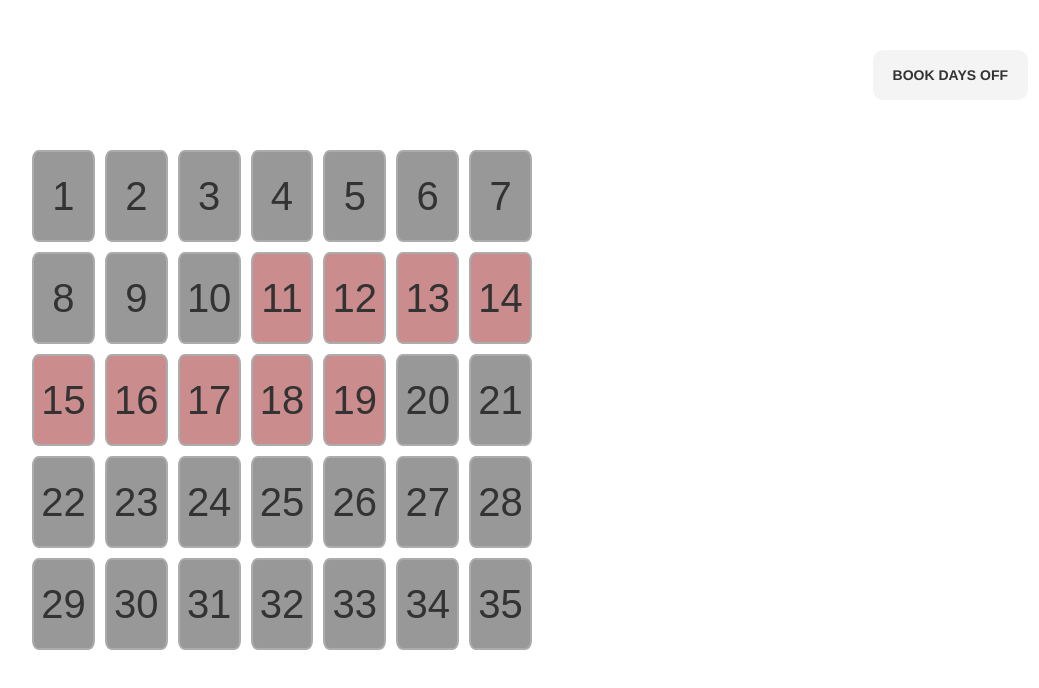
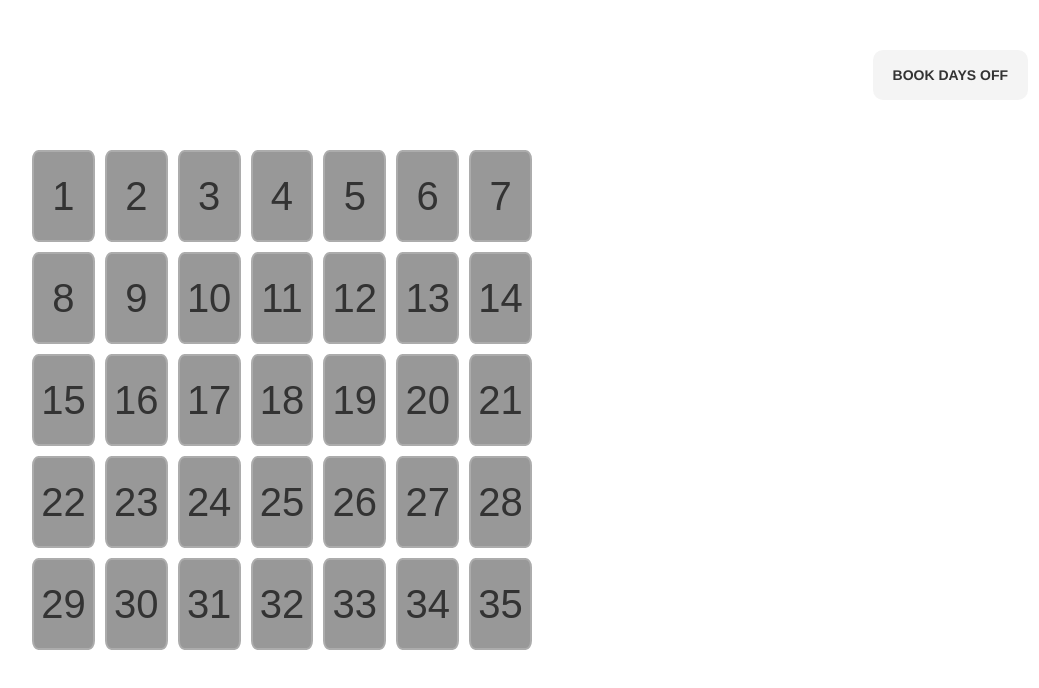
Before and after one commit to annatooploox/annatooploox-days_off_app, a Next.js app: page / in a window 1280 px wide. Shown: the top 688 px of the page, without its empty margins (202-1241 px from the left). Built offline with nearby package versions, Linux system fonts and the light colour scheme.

Commit message:
dropdown for choosing vacation type added

```diff
--- a/pages/app.css
+++ b/pages/app.css
@@ -62,8 +62,17 @@ const ŁadnaNazwaKomponentu = styled.div`
     border-radius: 10%;
 }
 
-.item.selected {
-    background-color: rgba(150, 27, 27, 50%);
+.item.selected.vacation {
+    background-color: moccasin;
+}
+
+
+.item.selected.unpaid {
+    background-color: lightgreen;
+}
+
+.item.selected.parental {
+    background-color: lightblue;
 }
 
 .button {
--- a/pages/app.tsx
+++ b/pages/app.tsx
@@ -7,13 +7,15 @@ function App() {
 
   const [startNumber, setStartNumber] = useState(11);
   const [endNumber, setEndNumber] = useState(19);
+  const [vacationType, setVacationType] = useState("");
 
 
 
   return (
     <div className="App">
-      <Grid startNumber={startNumber} endNumber={endNumber} />
-      <Sidebar startNumber={startNumber} endNumber={endNumber} setStartNumber={setStartNumber} setEndNumber={setEndNumber} />
+      <Grid startNumber={startNumber} endNumber={endNumber} vacationType={vacationType} />
+      <Sidebar startNumber={startNumber} endNumber={endNumber} setStartNumber={setStartNumber} setEndNumber={setEndNumber} vacationType={vacationType} setVacationType={setVacationType}
+      />
     </div>
   );
 }
--- a/pages/grid.tsx
+++ b/pages/grid.tsx
@@ -1,9 +1,10 @@
 import React, { useState } from 'react';
 import InputDate from './inputdate';
 
-export default function Grid({ startNumber, endNumber }: {
+export default function Grid({ startNumber, endNumber, vacationType }: {
   startNumber: number,
-  endNumber: number
+  endNumber: number,
+  vacationType: string
 }) {
 
 
@@ -16,7 +17,7 @@ export default function Grid({ startNumber, endNumber }: {
 
         return (
 
-          <div key={number} className={`item number ${selected ? 'selected' : ''}`}>
+          <div key={number} className={`item number ${selected ? 'selected' : ''} ${vacationType}`}>
             {number}
           </div>
         );
--- a/pages/sidebar.tsx
+++ b/pages/sidebar.tsx
@@ -1,11 +1,14 @@
 import React, { useState } from 'react';
 import InputDate from './inputdate';
+import VacationTypedropdown from './vacationtypedropdown';
 
-export default function Sidebar({ startNumber, endNumber, setStartNumber, setEndNumber }: {
+export default function Sidebar({ startNumber, endNumber, setStartNumber, setEndNumber, vacationType, setVacationType }: {
     startNumber: number,
     endNumber: number,
     setStartNumber: (value: number) => void,
     setEndNumber: (value: number) => void,
+    vacationType: string,
+    setVacationType: (value: string) => void
 
 }) {
     const [isOpen, setIsOpen] = useState(false);
@@ -25,6 +28,7 @@ export default function Sidebar({ startNumber, endNumber, setStartNumber, setEnd
                 <div className="sidebar-header">SET NEW DAYS OFF</div>
                 <InputDate value={startNumber} onChange={setStartNumber} />
                 <InputDate value={endNumber} onChange={setEndNumber} />
+                <VacationTypedropdown value={vacationType} onChange={setVacationType} />
                 <button className="close-button" onClick={closeSidebar}>CLOSE</button>
             </div>
         </>
--- /dev/null
+++ b/pages/vacationtypedropdown.tsx
@@ -0,0 +1,26 @@
+import React, { useState } from 'react';
+
+export default function VacationTypedropdown({ value, onChange }: {
+    value: string,
+    onChange: (value: string) => void
+}) {
+    const vacationType = ["vacation", "unpaid", "parental leave"];
+
+    const options = vacationType.map((elem) =>
+        (<option key={elem} value={elem}>{elem}</option>));
+
+    const chooseOption: React.ChangeEventHandler<HTMLSelectElement> = (event) => {
+        const selectedOption = event.target.value;
+        onChange(selectedOption);
+        console.log(selectedOption);
+    };
+
+
+    // plus margines ujemny (połowa gapa - bo z prawej i z lewej)
+    // aby nie wychodziło poza contener to ustawiamy... overflow:hidden na kontenerze
+
+    return (
+        <select className="input" placeholder="Choose day off type" value={value} onChange={chooseOption} >{options}
+        </select>
+    )
+}
```
